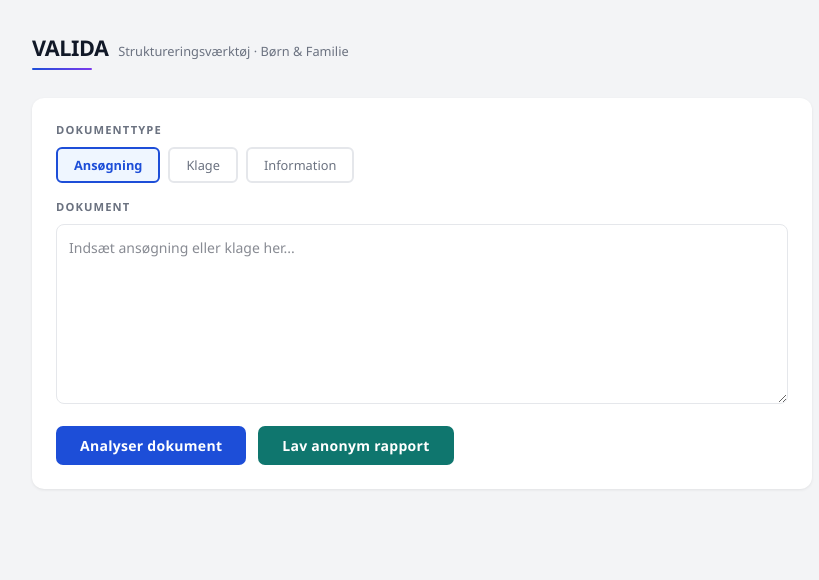
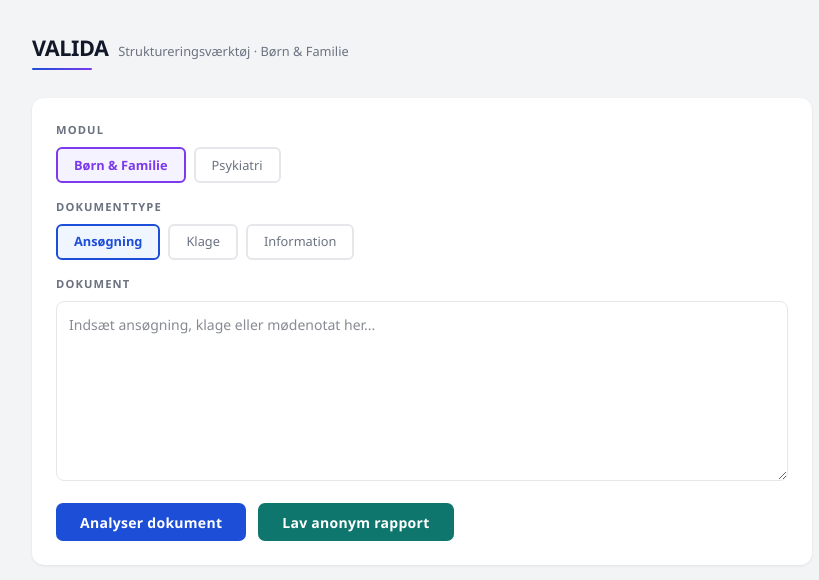
Before and after one commit to howandt/cda-valida, a Next.js app: page / in a window 1280 px wide. Shown: the top 580 px of the page, without its empty margins (218-1037 px from the left). Built offline with nearby package versions, Linux system fonts and the light colour scheme.

Commit message:
Add module selector for children and psychiatry

```diff
--- a/app/page.tsx
+++ b/app/page.tsx
@@ -69,6 +69,7 @@ function Section({ title, children }: { title: string; children: React.ReactNode
 
 function PersonRow({ label, value }: { label: string; value: string }) {
   if (!value) return null;
+
   return (
     <div style={{ display: "flex", gap: "0.75rem", marginBottom: "0.25rem", fontSize: "0.875rem" }}>
       <span style={{ color: "#6b7280", minWidth: "140px", flexShrink: 0 }}>{label}</span>
@@ -79,6 +80,7 @@ function PersonRow({ label, value }: { label: string; value: string }) {
 
 function ParagrafItem({ item }: { item: Paragraf }) {
   const cfg = STATUS_CONFIG[item.status] ?? STATUS_CONFIG.usikker;
+
   return (
     <div
       style={{
@@ -103,7 +105,12 @@ function ParagrafItem({ item }: { item: Paragraf }) {
           {cfg.label}
         </span>
       </div>
-      {item.note && <div style={{ fontSize: "0.75rem", color: "#6b7280", marginTop: "0.25rem" }}>{item.note}</div>}
+
+      {item.note && (
+        <div style={{ fontSize: "0.75rem", color: "#6b7280", marginTop: "0.25rem" }}>
+          {item.note}
+        </div>
+      )}
     </div>
   );
 }
@@ -111,10 +118,13 @@ function ParagrafItem({ item }: { item: Paragraf }) {
 export default function ValidaPage() {
   const [text, setText] = useState("");
   const [type, setType] = useState("ansøgning");
+  const [modul, setModul] = useState("børn");
   const [result, setResult] = useState<Result | null>(null);
   const [loading, setLoading] = useState(false);
   const [activeMode, setActiveMode] = useState<"normal" | "anonym" | null>(null);
   const [error, setError] = useState("");
+
+  const modulLabel = modul === "psykiatri" ? "Psykiatri" : "Børn & Familie";
 
   async function handleAnalyze(mode: "normal" | "anonym" = "normal") {
     if (!text.trim() || text.trim().length < 20) {
@@ -133,7 +143,7 @@ export default function ValidaPage() {
       const res = await fetch("/api/analyze", {
         method: "POST",
         headers: { "Content-Type": "application/json" },
-        body: JSON.stringify({ text, type: analysisType, modul: "psykiatri" }),
+        body: JSON.stringify({ text, type: analysisType, modul }),
       });
 
       const data = await res.json();
@@ -170,9 +180,10 @@ export default function ValidaPage() {
               VALIDA
             </span>
             <span style={{ fontSize: "0.8rem", color: "#6b7280", fontWeight: 500 }}>
-              Struktureringsværktøj · Børn & Familie
+              Struktureringsværktøj · {modulLabel}
             </span>
           </div>
+
           <div
             style={{
               height: "2px",
@@ -193,6 +204,47 @@ export default function ValidaPage() {
             marginBottom: "1.25rem",
           }}
         >
+          {/* MODULE SELECTOR */}
+          <div style={{ marginBottom: "1rem" }}>
+            <label
+              style={{
+                fontSize: "0.7rem",
+                fontWeight: 700,
+                letterSpacing: "0.1em",
+                color: "#6b7280",
+                textTransform: "uppercase",
+                display: "block",
+                marginBottom: "0.5rem",
+              }}
+            >
+              Modul
+            </label>
+
+            <div style={{ display: "flex", gap: "0.5rem", flexWrap: "wrap" }}>
+              {[
+                { key: "børn", label: "Børn & Familie" },
+                { key: "psykiatri", label: "Psykiatri" },
+              ].map((m) => (
+                <button
+                  key={m.key}
+                  onClick={() => setModul(m.key)}
+                  style={{
+                    padding: "0.4rem 1rem",
+                    borderRadius: "6px",
+                    border: modul === m.key ? "2px solid #7c3aed" : "2px solid #e5e7eb",
+                    background: modul === m.key ? "#f5f3ff" : "#fff",
+                    color: modul === m.key ? "#7c3aed" : "#6b7280",
+                    fontWeight: modul === m.key ? 700 : 500,
+                    fontSize: "0.8rem",
+                    cursor: "pointer",
+                  }}
+                >
+                  {m.label}
+                </button>
+              ))}
+            </div>
+          </div>
+
           {/* TYPE SELECTOR */}
           <div style={{ marginBottom: "1rem" }}>
             <label
@@ -208,7 +260,8 @@ export default function ValidaPage() {
             >
               Dokumenttype
             </label>
-            <div style={{ display: "flex", gap: "0.5rem" }}>
+
+            <div style={{ display: "flex", gap: "0.5rem", flexWrap: "wrap" }}>
               {(["ansøgning", "klage", "information"] as const).map((t) => (
                 <button
                   key={t}
@@ -246,6 +299,7 @@ export default function ValidaPage() {
             >
               Dokument
             </label>
+
             <textarea
               style={{
                 width: "100%",
@@ -260,13 +314,17 @@ export default function ValidaPage() {
                 outline: "none",
                 boxSizing: "border-box",
               }}
-              placeholder="Indsæt ansøgning eller klage her..."
+              placeholder="Indsæt ansøgning, klage eller mødenotat her..."
               value={text}
               onChange={(e) => setText(e.target.value)}
             />
           </div>
 
-          {error && <div style={{ fontSize: "0.8rem", color: "#dc2626", marginBottom: "0.75rem" }}>{error}</div>}
+          {error && (
+            <div style={{ fontSize: "0.8rem", color: "#dc2626", marginBottom: "0.75rem" }}>
+              {error}
+            </div>
+          )}
 
           <div style={{ display: "flex", gap: "0.75rem", flexWrap: "wrap" }}>
             <button
@@ -328,8 +386,9 @@ export default function ValidaPage() {
                   textTransform: "uppercase",
                 }}
               >
-                Valida Rapport · Børn & Familie
+                Valida Rapport · {modulLabel}
               </span>
+
               <span
                 style={{
                   background: typeCfg.bg,
@@ -368,6 +427,7 @@ export default function ValidaPage() {
                 >
                   Kerneansøgning
                 </div>
+
                 <div style={{ fontSize: "0.95rem", color: "#0c4a6e", fontWeight: 600, lineHeight: 1.5 }}>
                   {result.kerneansøgning}
                 </div>
@@ -377,11 +437,17 @@ export default function ValidaPage() {
             {/* PERSONDATA */}
             {result.persondata && (
               <Section title="Persondata">
-                <PersonRow label="Barn" value={result.persondata.barn} />
+                <PersonRow label={modul === "psykiatri" ? "Patient" : "Barn"} value={result.persondata.barn} />
                 <PersonRow label="Alder" value={result.persondata.alder} />
                 <PersonRow label="Klasse / trin" value={result.persondata.klasse_trin} />
-                <PersonRow label="Skole / institution" value={result.persondata.skole_institution} />
-                <PersonRow label="Forælder / ansøger" value={result.persondata.forælder_navn} />
+                <PersonRow
+                  label={modul === "psykiatri" ? "Afdeling / klinik" : "Skole / institution"}
+                  value={result.persondata.skole_institution}
+                />
+                <PersonRow
+                  label={modul === "psykiatri" ? "Pårørende / ansøger" : "Forælder / ansøger"}
+                  value={result.persondata.forælder_navn}
+                />
                 <PersonRow label="Adresse" value={result.persondata.adresse} />
                 <PersonRow label="Kontakt" value={result.persondata.kontakt} />
                 <PersonRow label="Diagnose / status" value={result.persondata.diagnose_status} />
```
